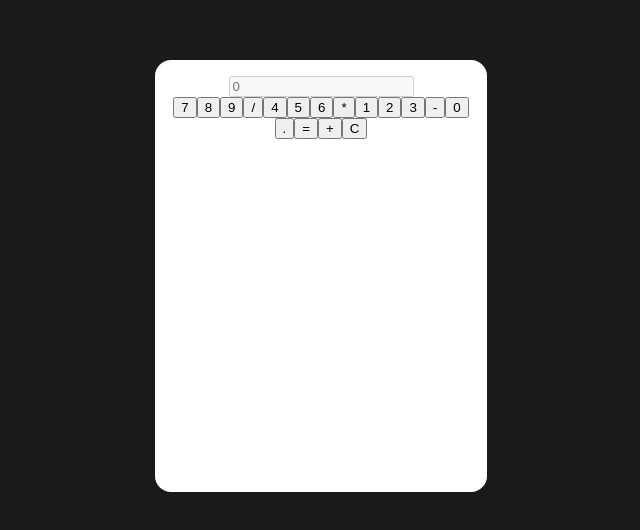
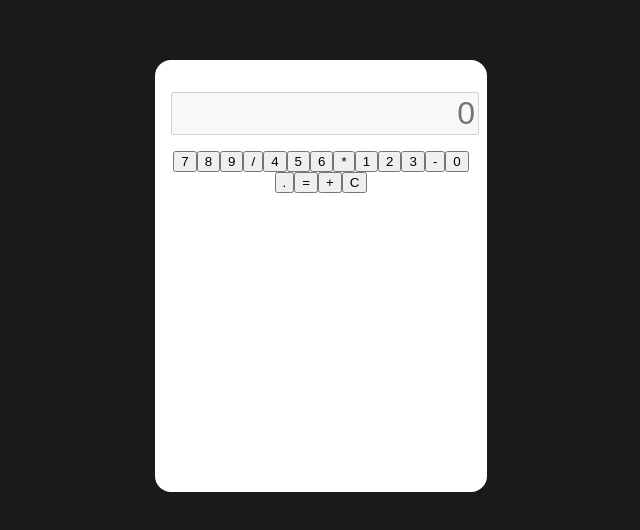
Before and after one commit to EzraMoosa/calculator, a plain HTML site: page index.html in a window 1280 px wide. Shown: the part 124-654 px from the top of the page, without its empty margins (319-959 px from the left). Drawn offline with Linux system fonts and the light colour scheme.

Commit message:
Adjust styling for display field

```diff
--- a/styles.css
+++ b/styles.css
@@ -17,3 +17,10 @@ body {
     border-radius: 1em;
     text-align: center;
 }
+
+#display {
+    width: 100%;
+    font-size: 2em;
+    margin: .5em auto;
+    text-align: right;
+}
```
